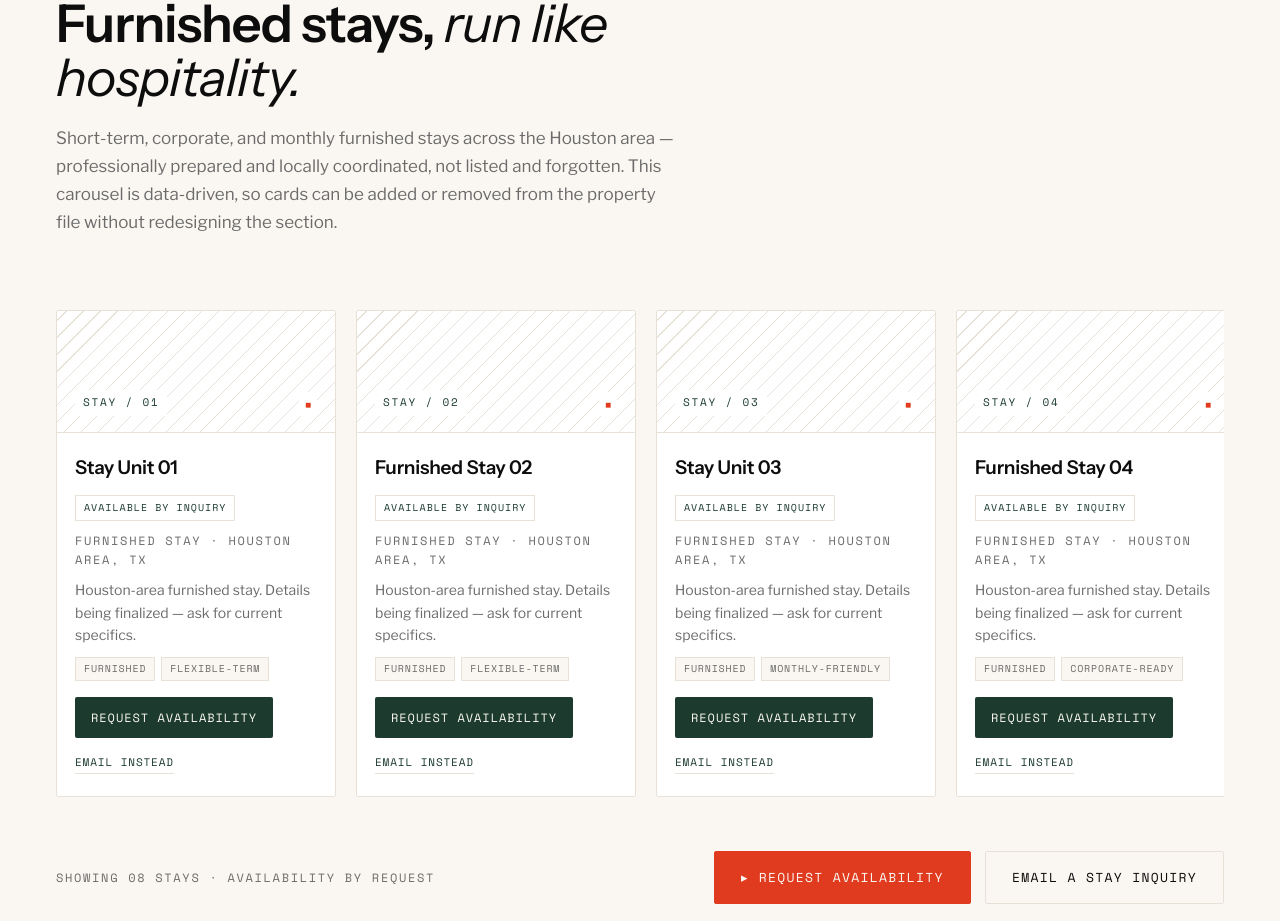
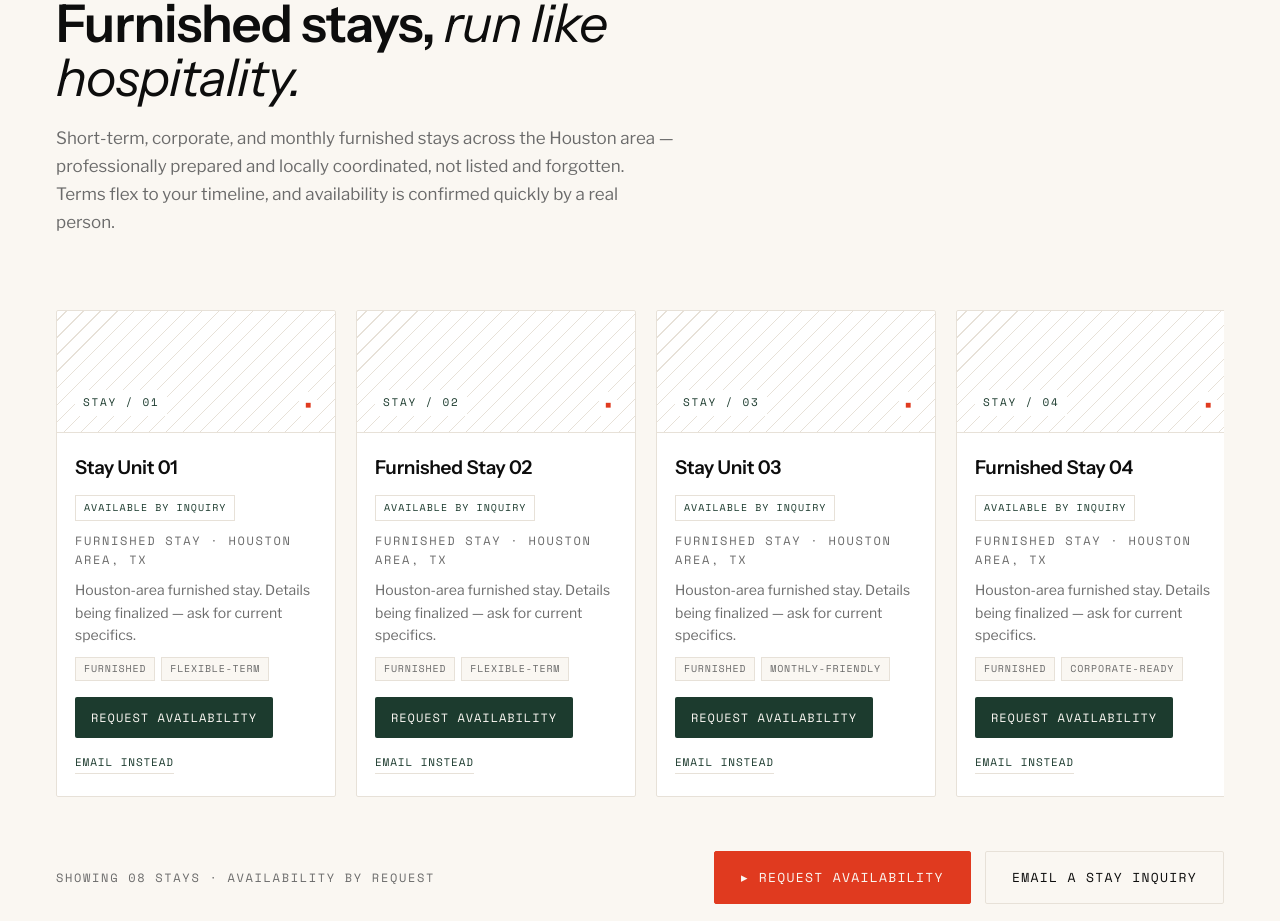
Before and after one commit to d8dles/jwillsoldit-hub, a React (Vite) app: page / in a window 1280 px wide. Shown: the part 3540-4461 px from the top of the page. Built offline with nearby package versions, Linux system fonts and the light colour scheme.

Commit message:
Remove internal carousel copy

```diff
--- a/src/sections/StaysSection.tsx
+++ b/src/sections/StaysSection.tsx
@@ -19,7 +19,7 @@
               Furnished stays, <em>run like hospitality.</em>
             </>
           }
-          lede="Short-term, corporate, and monthly furnished stays across the Houston area — professionally prepared and locally coordinated, not listed and forgotten. This carousel is data-driven, so cards can be added or removed from the property file without redesigning the section."
+          lede="Short-term, corporate, and monthly furnished stays across the Houston area — professionally prepared and locally coordinated, not listed and forgotten. Terms flex to your timeline, and availability is confirmed quickly by a real person."
         />
 
         <div className={styles.carousel} aria-label="Furnished stay cards">
```
